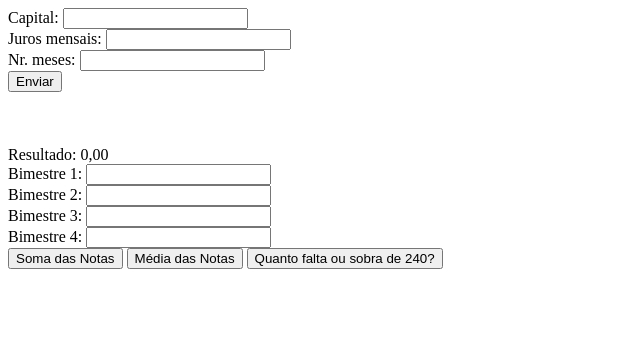
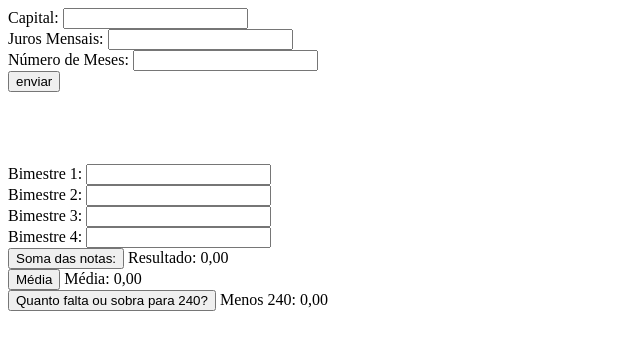
Before and after one commit to vevekita/primeirof_3t, a plain HTML site: page index.html in a window 1280 px wide. Shown: the whole page, without its empty margins (0-640 px from the left). Drawn offline with Linux system fonts and the light colour scheme.

Commit message:
Update index.html

```diff
--- a/index.html
+++ b/index.html
@@ -5,23 +5,43 @@
     <meta http-equiv="X-UA-Compatible" content="IE=edge">
     <meta name="viewport" content="width=device-width, initial-scale=1.0">
     <title>Primeiro F</title>
-    <script src="estudo.js"></script>
+  <script src="estudo.js">
+
+  </script>
 </head>
 <body>
-    Capital: <input id="valor" type="text"><br>
-    Juros mensais: <input id="juros" type="text"><br>
-    Nr. meses: <input id="meses" type="text"><br>
-    <button onclick="total()">Enviar</button>
+    Capital: <input id="valor" type="text"> <br>
+    Juros Mensais: <input id="juros" type="text"> <br>
+    Número de Meses: <input id="meses" type="text"> <br>
+    <button onclick="total()">
+        enviar
+    </button>
 
-    <br><br><br><br>
-    <span id="resul">Resultado: 0,00</span><br>
-    Bimestre 1: <input id="b1" type="text"><br>
-    Bimestre 2: <input id="b2" type="text"><br>
-    Bimestre 3: <input id="b3" type="text"><br>
-    Bimestre 4: <input id="b4" type="text"><br>
-    <button onclick="somaNota()">Soma das Notas</button>
-    <button onclick="mediaNota()">Média das Notas</button>
-    <button onclick="faltasobraNota()">Quanto falta ou sobra de 240?</button>
+    <br><br><br><br><br>
 
-</body>
+    Bimestre 1: <input id="b1" type="text" ><br>
+    Bimestre 2: <input id="b2" type="text" ><br>
+    Bimestre 3: <input id="b3" type="text" ><br>
+    Bimestre 4: <input id="b4" type="text" ><br>
+
+    <button onclick="somaNota()">
+        Soma das notas:
+    </button>
+    <span id="result">
+        Resultado: 0,00
+    </span><br>
+    <button onclick="media1()">
+        Média
+    </button>
+    <span id="result1">
+        Média: 0,00
+    </span><br>
+    <button onclick="subtracao()">
+        Quanto falta ou sobra para 240?
+    </button>
+    <span id="result2">
+        Menos 240: 0,00
+    </span><br>
+
+    </body>
 </html>
```
